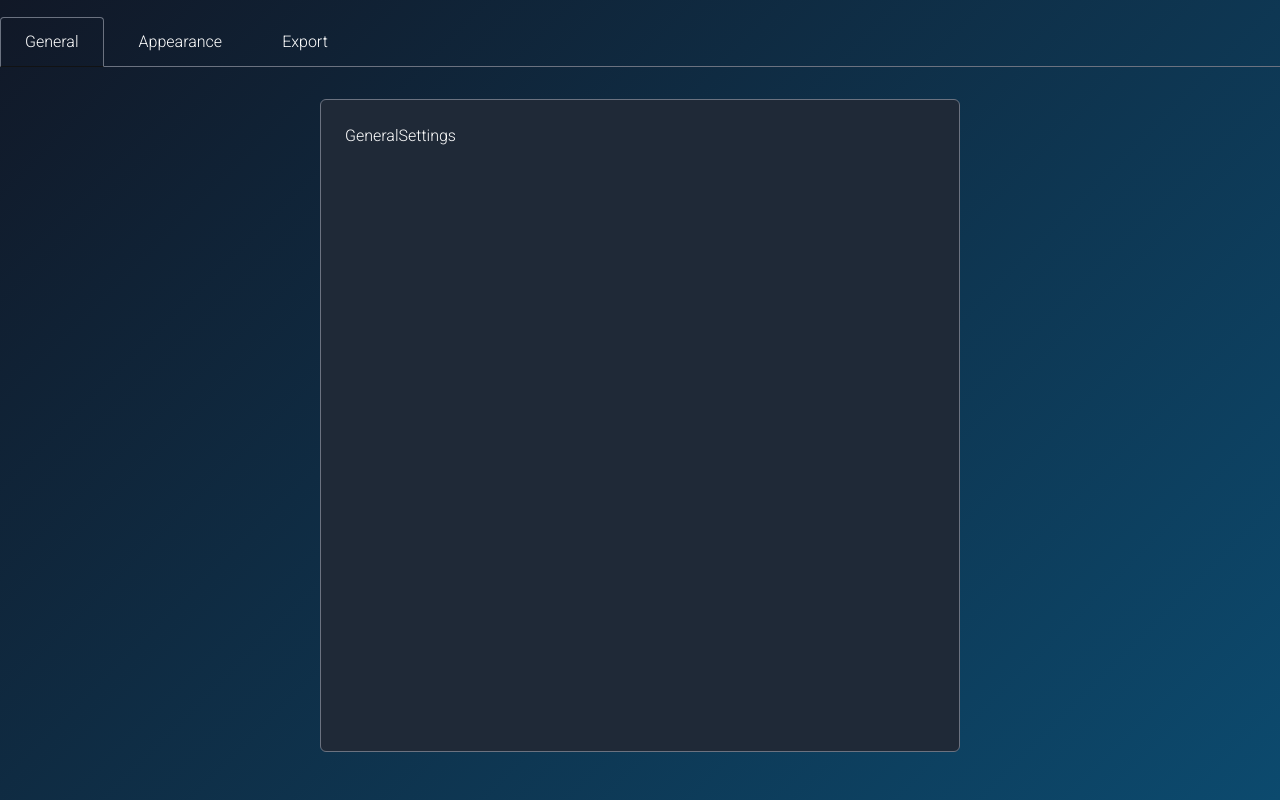
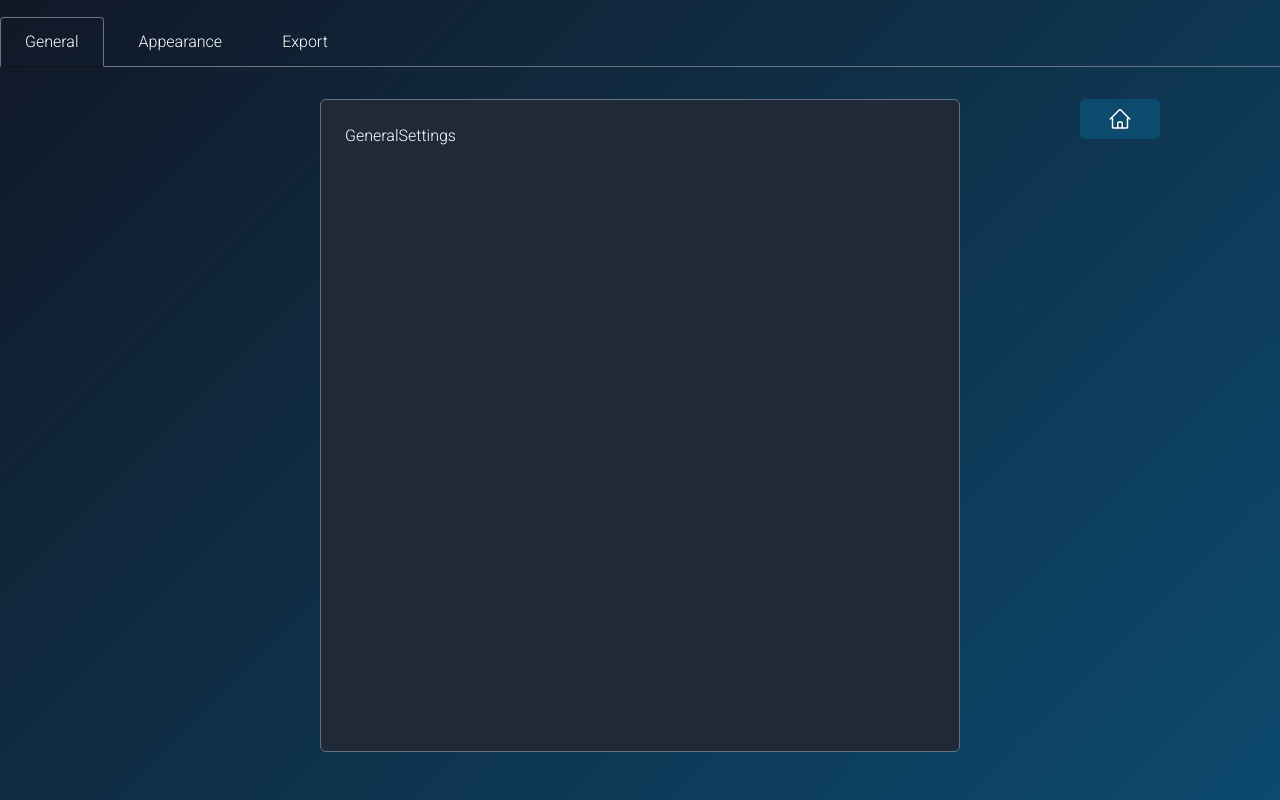
Before and after one commit to tanndlin/NoteTaker, a React (Create React App) app: page /Settings in a window 1280 px wide. Built offline with nearby package versions, Linux system fonts and the light colour scheme.

Commit message:
Added Home Button to Settings

```diff
--- a/src/App.tsx
+++ b/src/App.tsx
@@ -34,7 +34,7 @@ function App() {
     };
 
     return (
-        <div className="py-4 h-screen w-screen">
+        <div className="w-screen h-screen py-4">
             <BrowserRouter>
                 <Routes>
                     <Route
--- a/src/common/AnimatedLink.tsx
+++ b/src/common/AnimatedLink.tsx
@@ -4,10 +4,11 @@ import { useNavigate } from 'react-router';
 type Props = {
     to: string;
     children: React.ReactNode;
+    className?: string;
 };
 
 const AnimatedLink = (props: Props) => {
-    const { to, children } = props;
+    const { to, children, className } = props;
     const navigate = useNavigate();
 
     const handleClick = (
@@ -21,7 +22,7 @@ const AnimatedLink = (props: Props) => {
     };
 
     return (
-        <a href={to} onClick={handleClick}>
+        <a href={to} onClick={handleClick} className={className ?? ''}>
             {children}
         </a>
     );
--- a/src/pages/home/HomePage.tsx
+++ b/src/pages/home/HomePage.tsx
@@ -1,6 +1,6 @@
-import React from 'react';
+import AnimatedLink from '../../common/AnimatedLink';
+import FolderViewWrapper from '../../common/FolderView/FolderViewWrapper';
 import { Note } from '../../common/types';
-import FolderViewWrapper from '../../common/FolderView/FolderViewWrapper';
 
 type HomePageProps = {
     notes: Note[];
@@ -15,19 +15,22 @@ export const HomePage = (props: HomePageProps) => {
     };
 
     return (
-        <main className="container mx-auto h-full p-8 flex flex-col">
+        <main className="container flex flex-col h-full p-8 mx-auto">
             <header className="flex justify-between">
                 <h1 className="text-4xl font-bold">Home</h1>
                 <span className="flex flex-col">
-                    <a className="text-xl" href="/about">
+                    <AnimatedLink className="text-xl" to={'/about'}>
                         About
-                    </a>
-                    <a className="text-xl" href="/graph">
+                    </AnimatedLink>
+                    <AnimatedLink className="text-xl" to={'/graph'}>
                         Graph
-                    </a>
+                    </AnimatedLink>
+                    <AnimatedLink className="text-xl" to={'/Settings'}>
+                        Settings
+                    </AnimatedLink>
                 </span>
             </header>
-            <article className="bg-secondary container min-h-1/2 mt-16 p-4 rounded-md overflow-auto">
+            <article className="container p-4 mt-16 overflow-auto rounded-md bg-secondary min-h-1/2">
                 <FolderViewWrapper {...{ notes, createNote, onClick }} />
             </article>
         </main>
--- a/src/pages/settings/SettingsPage.tsx
+++ b/src/pages/settings/SettingsPage.tsx
@@ -1,4 +1,6 @@
 import { useState } from 'react';
+import AnimatedLink from '../../common/AnimatedLink';
+import HomeIcon from '../../common/Icons/HomeIcon';
 import TabbedContainer from '../../common/TabbedContainer';
 import { Note } from '../../common/types';
 import AppearanceSettings from './components/AppearanceSettings';
@@ -30,9 +32,17 @@ const SettingsPage = (props: Props) => {
                 <h1>Appearance</h1>
                 <h1>Export</h1>
             </TabbedContainer>
-            {activeTab === 0 && <GeneralSettings notes={notes} />}
-            {activeTab === 1 && <AppearanceSettings notes={notes} />}
-            {activeTab === 2 && <ExportSettings notes={notes} />}
+            <div className="settings-page-container">
+                <p></p>
+                {activeTab === 0 && <GeneralSettings notes={notes} />}
+                {activeTab === 1 && <AppearanceSettings notes={notes} />}
+                {activeTab === 2 && <ExportSettings notes={notes} />}
+                <button className="w-20 h-10 mx-auto">
+                    <AnimatedLink to="/">
+                        <HomeIcon className="mx-auto text-white" />
+                    </AnimatedLink>
+                </button>
+            </div>
         </div>
     );
 };
--- a/src/pages/settings/settings.scss
+++ b/src/pages/settings/settings.scss
@@ -48,16 +48,23 @@
     height: 100%;
 }
 
+.settings-page-container {
+    height: 100%;
+    width: 100%;
+    margin: 32px auto;
+
+    display: grid;
+    grid-template-columns: 1fr 2fr 1fr;
+}
+
 .settings-tab {
     @apply bg-secondary;
 
     display: flex;
     flex-direction: column;
     height: 100%;
-    width: 50%;
-
+    width: 100%;
     padding: 24px;
-    margin: 32px auto;
 
     border: 1px solid rgb(107 114 128);
     border-radius: 0.375rem;
```
